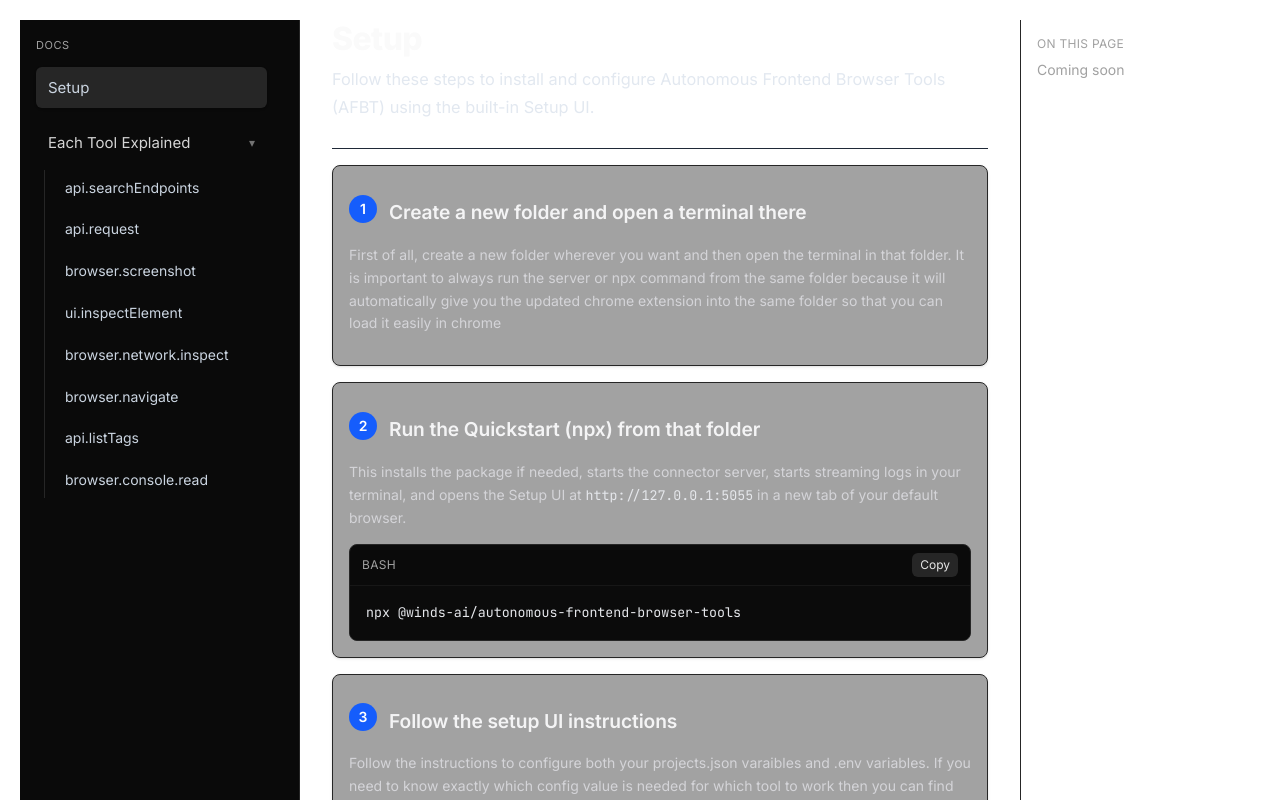
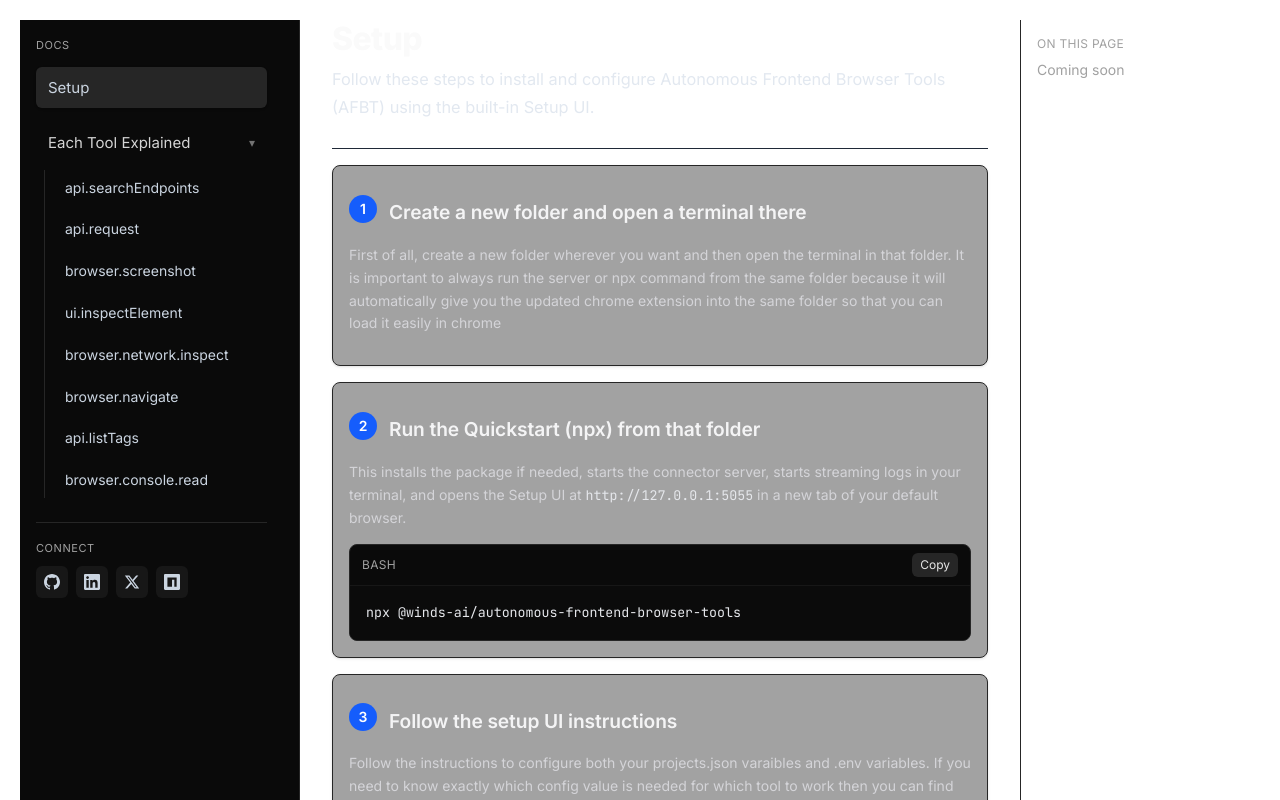
Before and after one commit to Winds-AI/browser-tools-setup-website, a Next.js app: page /setup in a window 1280 px wide. Shown: the top 800 px of the page. Built offline with nearby package versions, Linux system fonts and the light colour scheme.

Commit message:
social links

```diff
--- a/src/components/Sidebar.tsx
+++ b/src/components/Sidebar.tsx
@@ -2,6 +2,7 @@
 import Link from "next/link";
 import { usePathname } from "next/navigation";
 import { useState } from "react";
+import SocialLinks from "./SocialLinks";
 
 const primary = [
   { title: "Setup", href: "/setup" },
@@ -82,6 +83,7 @@
             </div>
           )}
         </nav>
+        <SocialLinks />
       </div>
     </aside>
   );
--- /dev/null
+++ b/src/components/SocialLinks.tsx
@@ -0,0 +1,65 @@
+"use client";
+import Link from "next/link";
+
+const socialLinks = [
+  {
+    name: "GitHub",
+    href: "https://github.com/Winds-AI",
+    icon: (
+      <svg className="h-4 w-4" fill="currentColor" viewBox="0 0 24 24">
+        <path d="M12 0c-6.626 0-12 5.373-12 12 0 5.302 3.438 9.8 8.207 11.387.599.111.793-.261.793-.577v-2.234c-3.338.726-4.033-1.416-4.033-1.416-.546-1.387-1.333-1.756-1.333-1.756-1.089-.745.083-.729.083-.729 1.205.084 1.839 1.237 1.839 1.237 1.07 1.834 2.807 1.304 3.492.997.107-.775.418-1.305.762-1.604-2.665-.305-5.467-1.334-5.467-5.931 0-1.311.469-2.381 1.236-3.221-.124-.303-.535-1.524.117-3.176 0 0 1.008-.322 3.301 1.23.957-.266 1.983-.399 3.003-.404 1.02.005 2.047.138 3.006.404 2.291-1.552 3.297-1.23 3.297-1.23.653 1.653.242 2.874.118 3.176.77.84 1.235 1.911 1.235 3.221 0 4.609-2.807 5.624-5.479 5.921.43.372.823 1.102.823 2.222v3.293c0 .319.192.694.801.576 4.765-1.589 8.199-6.086 8.199-11.386 0-6.627-5.373-12-12-12z" />
+      </svg>
+    ),
+  },
+  {
+    name: "LinkedIn",
+    href: "https://www.linkedin.com/in/meet-limbani",
+    icon: (
+      <svg className="h-4 w-4" fill="currentColor" viewBox="0 0 24 24">
+        <path d="M20.447 20.452h-3.554v-5.569c0-1.328-.027-3.037-1.852-3.037-1.853 0-2.136 1.445-2.136 2.939v5.667H9.351V9h3.414v1.561h.046c.477-.9 1.637-1.85 3.37-1.85 3.601 0 4.267 2.37 4.267 5.455v6.286zM5.337 7.433c-1.144 0-2.063-.926-2.063-2.065 0-1.138.92-2.063 2.063-2.063 1.14 0 2.064.925 2.064 2.063 0 1.139-.925 2.065-2.064 2.065zm1.782 13.019H3.555V9h3.564v11.452zM22.225 0H1.771C.792 0 0 .774 0 1.729v20.542C0 23.227.792 24 1.771 24h20.451C23.2 24 24 23.227 24 22.271V1.729C24 .774 23.2 0 22.222 0h.003z" />
+      </svg>
+    ),
+  },
+  {
+    name: "X (Twitter)",
+    href: "https://x.com/winds_ai",
+    icon: (
+      <svg className="h-4 w-4" fill="currentColor" viewBox="0 0 24 24">
+        <path d="M18.244 2.25h3.308l-7.227 8.26 8.502 11.24H16.17l-5.214-6.817L4.99 21.75H1.68l7.73-8.835L1.254 2.25H8.08l4.713 6.231zm-1.161 17.52h1.833L7.084 4.126H5.117z" />
+      </svg>
+    ),
+  },
+  {
+    name: "NPM Package",
+    href: "https://www.npmjs.com/package/@winds-ai/autonomous-frontend-browser-tools",
+    icon: (
+      <svg className="h-4 w-4" fill="currentColor" viewBox="0 0 24 24">
+        <path d="M1.763 0C.786 0 0 .786 0 1.763v20.474C0 23.214.786 24 1.763 24h20.474c.977 0 1.763-.786 1.763-1.763V1.763C24 .786 23.214 0 22.237 0zM5.13 5.323l13.837.019-.009 13.836h-3.464l.01-10.382h-3.456L12.04 19.17H5.113z" />
+      </svg>
+    ),
+  },
+];
+
+export default function SocialLinks() {
+  return (
+    <div className="mt-6 pt-4 border-t border-neutral-800">
+      <div className="mb-2 text-[11px] uppercase tracking-wider text-neutral-400">
+        Connect
+      </div>
+      <div className="flex gap-2">
+        {socialLinks.map((social) => (
+          <Link
+            key={social.name}
+            href={social.href}
+            target="_blank"
+            rel="noopener noreferrer"
+            className="flex items-center justify-center w-8 h-8 rounded-md bg-neutral-900 text-neutral-400 hover:bg-neutral-800 hover:text-white transition-colors"
+            aria-label={`Follow on ${social.name}`}
+          >
+            {social.icon}
+          </Link>
+        ))}
+      </div>
+    </div>
+  );
+}
```
